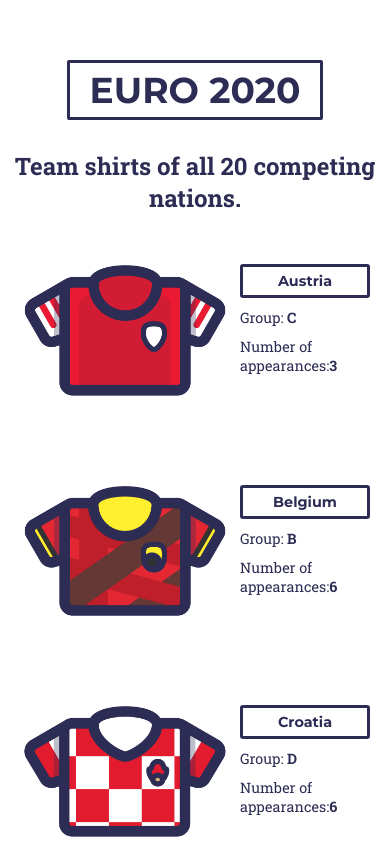
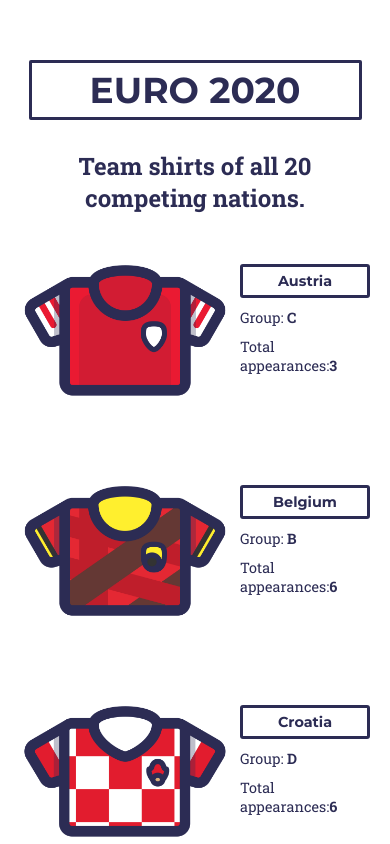
Before and after one commit to pcsandford/euro-2020-shirts, a React (Create React App) app: page / in a window 390 px wide. Shown: the top 844 px of the page. Built offline with nearby package versions, Linux system fonts and the light colour scheme.

Commit message:
change to mobile header style, text and title

```diff
--- a/public/index.html
+++ b/public/index.html
@@ -24,7 +24,7 @@
       work correctly both with client-side routing and a non-root public URL.
       Learn how to configure a non-root public URL by running `npm run build`.
     -->
-    <title>Euro 2020 Team Shirts</title>
+    <title>The Shirts of Euro 2020</title>
   </head>
   <body>
     <noscript>You need to enable JavaScript to run this app.</noscript>
--- a/src/Shirts.js
+++ b/src/Shirts.js
@@ -14,7 +14,7 @@
                             <p className="detail group">Group: <span className="bold">{team.group}</span></p>
                             <p
                                 className="detail appearances">
-                                Number of appearances:
+                                Total appearances:
                                 <span className="bold">
                                     {team.appearances}
                                     {team.appearancesExtra ? <span className="asterisk">&#42;</span> : null}
--- a/src/assets/style.css
+++ b/src/assets/style.css
@@ -162,11 +162,15 @@
 
     h1 {
         font-size: 3rem;
+        width:90%;
     }
 
     h2 {
         font-size:2rem;
         margin:30px 0 20px 0;
+        padding:0 30px;
+        width:100%;
+        text-align: center;
     }
 
     .shirt-collection {
```
